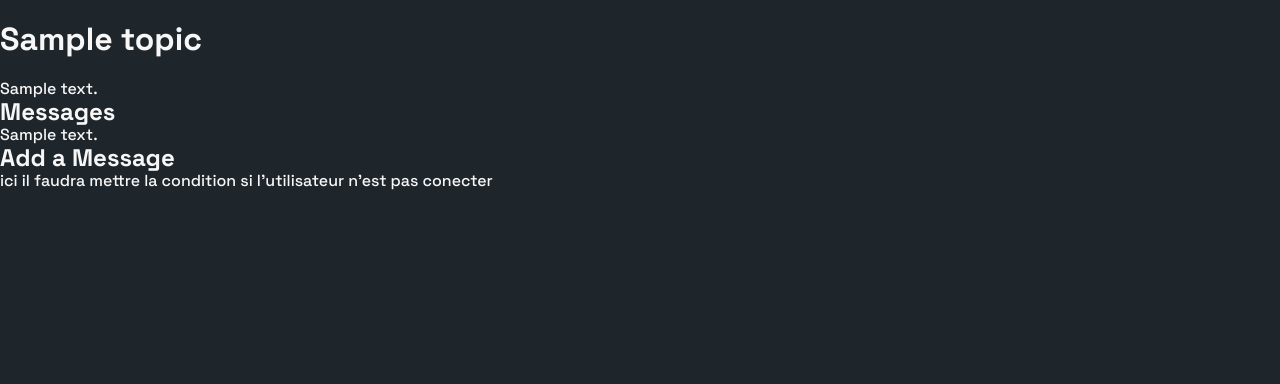
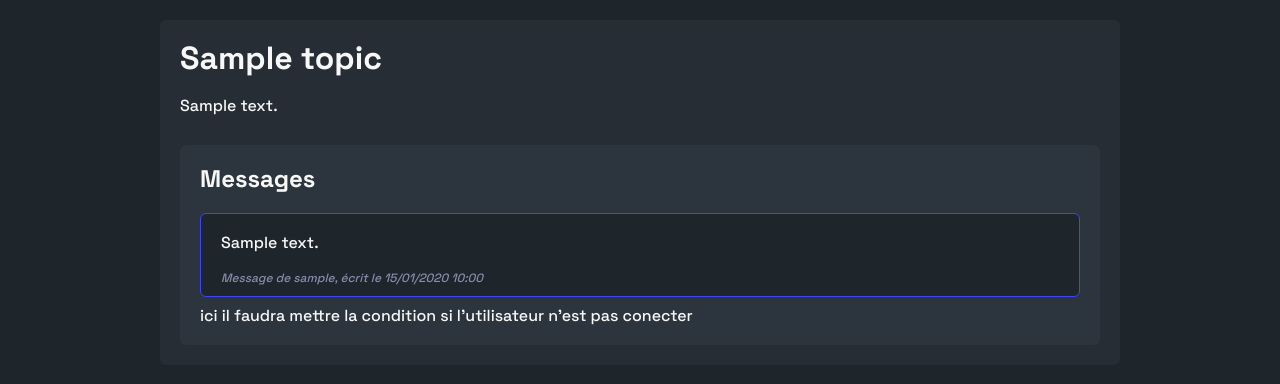
Before and after one commit to maelbadet/symfony-forum-project, a Symfony app: template templates/topic/show.html.twig in a window 1280 px wide. Shown: the part 80-464 px from the top of the page. Run offline with Twig, Linux system fonts and the light colour scheme; the template is opened without the code that fills it: most values are stand-ins (such as "Sample title", 1, 10 or a date in 2020); some libraries are stand-ins or nearby versions.

Commit message:
Refactor UI and improve message user tracking
Implemented UI improvements across multiple templates for better readability and user experience. The message entity now correctly tracks the user sending the message, and the design changes introduce better layout and central alignment in certain sections. Additional CSS styles have been added to enhance visual presentation of the topics and messages.

```diff
--- a/public/css/board.css
+++ b/public/css/board.css
@@ -20,6 +20,7 @@
 
 .container-boards h1 {
     margin: 0 0 20px;
+    text-align: center;
 }
 
 .container-boards ul {
--- a/public/css/form.css
+++ b/public/css/form.css
@@ -129,6 +129,7 @@
     border-radius: 0.375rem;
     font-weight: 600;
     margin: 20px 0 0;
+    cursor: pointer;
 }
 
 .social-message {
--- /dev/null
+++ b/public/css/topic.css
@@ -0,0 +1,81 @@
+.container-messages {
+    display: flex;
+    flex-direction: column;
+    align-items: center;
+    margin: 20px;
+}
+
+.example-wrapper {
+    background: var(--clr-secondary);
+    border-radius: 6px;
+    padding: 20px;
+    max-width: 960px;
+    width: 100%;
+}
+
+.container-title {
+    margin-bottom: 30px;
+}
+
+.container-title h1 {
+    margin: 0 0 20px;
+}
+
+.container-list-messages {
+    background: var(--clr-tertiary);
+    border-radius: 6px;
+    padding: 20px;
+}
+
+.container-list-messages h2 {
+    margin: 0 0 20px;
+}
+
+.container-list-messages ul {
+    list-style: none;
+}
+
+.container-list-messages ul li {
+    background: var(--clr-primary);
+    list-style: none;
+    border-radius: 6px;
+    padding: 20px 20px 10px;
+    border: solid 1px var(--clr-accent);
+    margin: 10px 0;
+}
+
+.container-list-messages form {
+    margin-top: 50px;
+}
+
+.container-list-messages form .sign {
+    width: 250px;
+    margin-left: auto;
+}
+
+.container-list-messages form div {
+    display: flex;
+    flex-direction: column;
+    gap: 10px;
+}
+
+.container-list-messages form div textarea {
+    width: 100%;
+    border-radius: 0.375rem;
+    border: 1px solid rgba(55, 65, 81, 1);
+    outline: 0;
+    background-color: var(--clr-tertiary);
+    padding: 0.75rem 1rem;
+    color: rgba(243, 244, 246, 1);
+}
+
+.container-list-messages form div textarea:focus {
+    border-color: var(--clr-accent);
+}
+
+.author {
+    color: var(--fnt-color-tertiary);
+    font-size: 12px;
+    font-style: italic;
+    margin-top: 20px;
+}
--- a/src/Controller/TopicController.php
+++ b/src/Controller/TopicController.php
@@ -39,6 +39,7 @@ class TopicController extends AbstractController
     public function show(Topic $topic, EntityManagerInterface $entityManager, Request $request): Response
     {
         $message = new Message();
+        $message->getUserEntity($this->getUser());
         $form = $this->createForm(MessageFormType::class, $message);
         $form->handleRequest($request);
 
--- a/templates/message/_message.html.twig
+++ b/templates/message/_message.html.twig
@@ -2,5 +2,5 @@
     {{ form_row(form.content) }}
     {{ form_row(form.UserEntity) }}
     {{ form_row(form.topic) }}
-    <button type="submit">Submit</button>
+    <button type="submit">Envoyer</button>
 {{ form_end(form) }}
--- a/templates/message/new.html.twig
+++ b/templates/message/new.html.twig
@@ -1,6 +1,7 @@
 {# templates/message/new.html.twig #}
+<link rel="stylesheet" href="{{ asset('css/form.css') }}">
 
     {{ form_start(form) }}
         {{ form_row(form.content) }}
-        <button type="submit">Submit</button>
+        <button class="sign" type="submit">Envoyer</button>
     {{ form_end(form) }}
--- a/templates/topic/show.html.twig
+++ b/templates/topic/show.html.twig
@@ -3,23 +3,31 @@
 {% block title %}{{ topic.title }}{% endblock %}
 
 {% block body %}
+    <link rel="stylesheet" href="{{ asset('css/topic.css') }}">
+    <div class="container-messages">
         <div class="example-wrapper">
+            <div class="container-title">
                 <h1>{{ topic.title }}</h1>
+                <p>{{ topic.content }}</p>
+            </div>
 
-        <p>{{ topic.content }}</p>
-
+            <div class="container-list-messages">
                 <h2>Messages</h2>
                 <ul>
                     {% for message in topic.messages %}
-                <li>{{ message.content }}</li>
+                        <li>
+                            {{ message.content }}
+                            <p class="author">Message de {{ message.userEntity.username }}, écrit le {{ message.createdAt|date('d/m/Y H:i') }}</p>
+                        </li>
                     {% endfor %}
                 </ul>
 
-        <h2>Add a Message</h2>
                 {% if app.user %}
                     {{ render(controller('App\\Controller\\MessageController::new', {'topic': topic})) }}
                 {% else %}
                     <p>ici il faudra mettre la condition si l'utilisateur n'est pas conecter</p>
                 {% endif %}
             </div>
+        </div>
+    </div>
 {% endblock %}
```
Also changed, not shown: templates/board/show_topics.html.twig (+11 -10 lines). Lines whose indentation alone changed are shown as unchanged.
